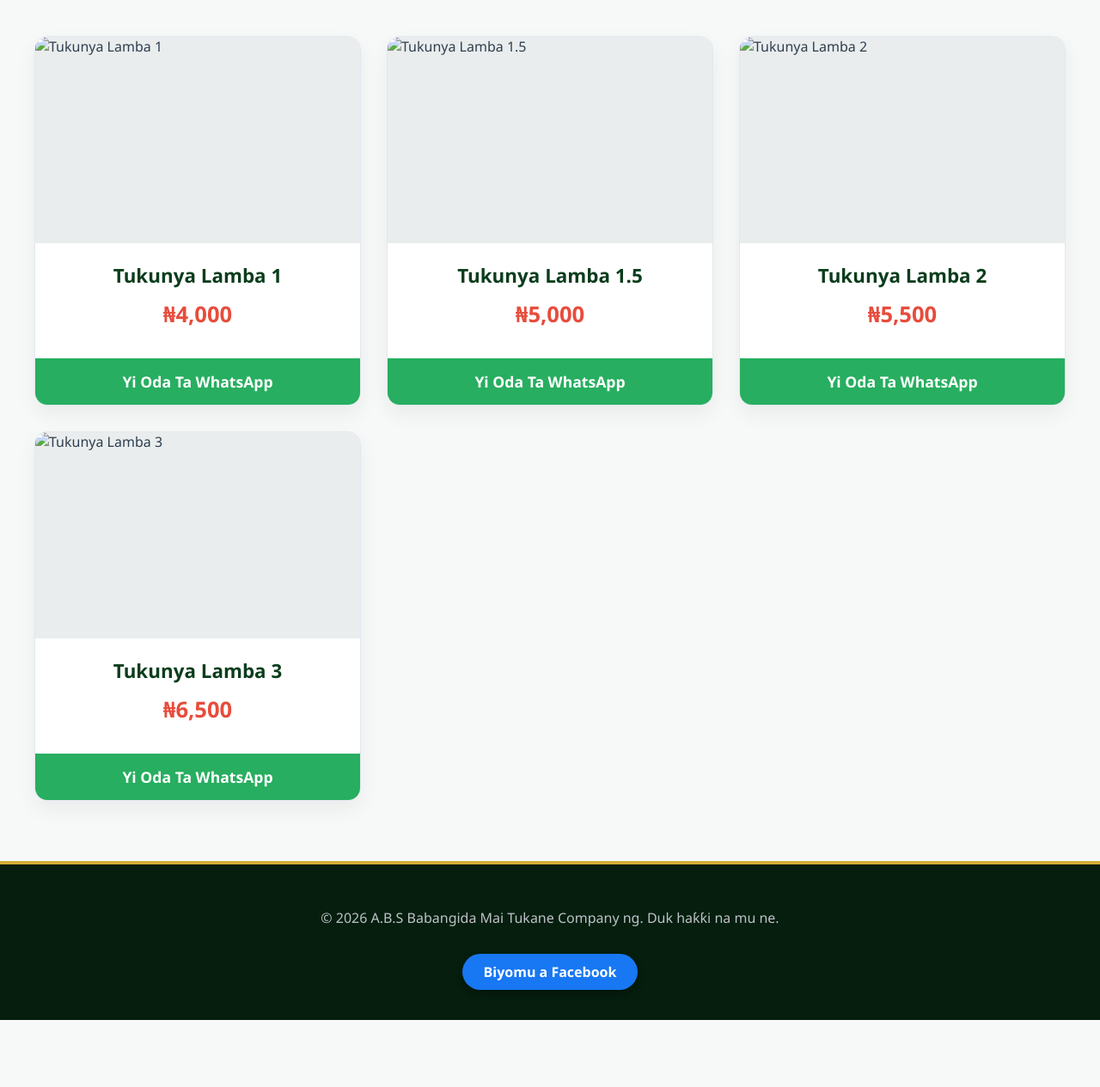
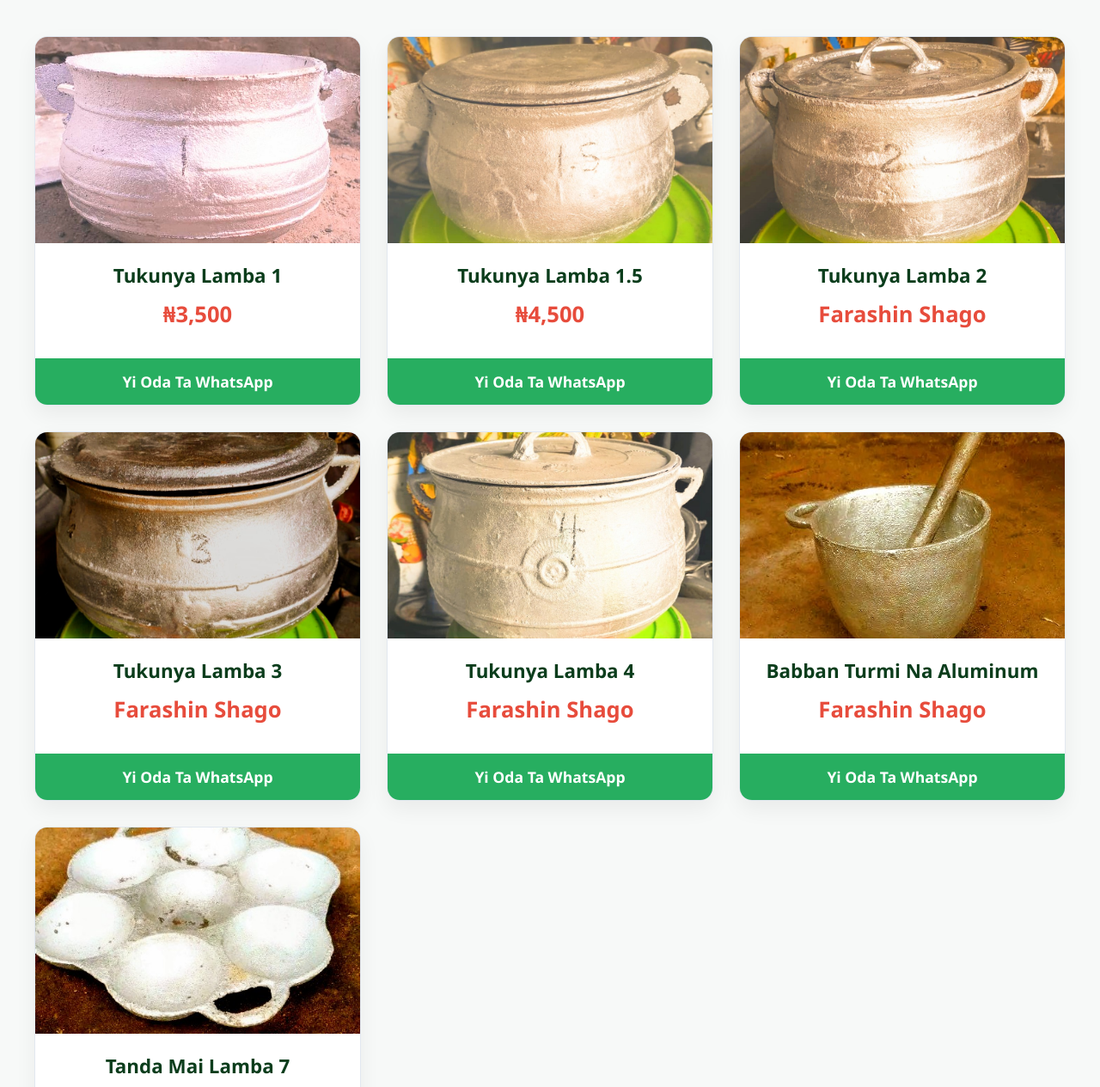
Before and after one commit to babangidasuleiman4-droid/A-B-S-Babangida-Mai-Tukane-, a plain HTML site: page index.html in a window 1280 px wide. Shown: the part 528-1793 px from the top of the page at 86% size. Before the commit the page ends 1715 px from the top, so only its background shows below. Drawn offline with Linux system fonts and the light colour scheme.

Commit message:
Update index.html

```diff
--- a/index.html
+++ b/index.html
@@ -1,4 +1,4 @@
-<!DOCTYPE html>
+ <!DOCTYPE html>
 <html lang="ha">
 <head>
     <meta charset="UTF-8">
@@ -6,9 +6,9 @@
     <title>A.B.S Babangida Mai Tukane | Gusau</title>
     <style>
         :root {
-            --primary-color: #0b3d1c; /* Kalar koren daji irin na Logo dinka */
+            --primary-color: #0b3d1c; /* Koren daji irin na Logo dinka */
             --accent-color: #27ae60;  /* Koren WhatsApp */
-            --gold-color: #d4af37;    /* Kalar zinari don kawata gefen abubuwa */
+            --gold-color: #d4af37;    /* Kalar zinari na Logo */
             --bg-color: #f7f9f8;
             --text-color: #2c3e50;
         }
@@ -21,7 +21,6 @@
             color: var(--text-color);
         }
 
-        /* Saman Gida (Header) */
         header {
             background: linear-gradient(135deg, #051e0e, var(--primary-color));
             color: white;
@@ -55,7 +54,6 @@
             font-style: italic;
         }
 
-        /* Wurin Bayanan Shago */
         .shop-info-bar {
             background-color: #fff;
             padding: 15px;
@@ -93,7 +91,6 @@
             border-radius: 2px;
         }
 
-        /* Tsarin Akwatina (Grid) */
         .products-grid {
             display: grid;
             grid-template-columns: repeat(auto-fit, minmax(280px, 1fr));
@@ -143,7 +140,6 @@
             margin: 12px 0;
         }
 
-        /* Madannai */
         .order-btn {
             display: block;
             background-color: var(--accent-color);
@@ -173,18 +169,12 @@
             display: inline-block;
             padding: 10px 25px;
             color: white;
-            background-color: #1877f2; /* Kalar Facebook ta gaske */
+            background-color: #1877f2;
             text-decoration: none;
             border-radius: 25px;
             font-weight: bold;
             margin-top: 15px;
             box-shadow: 0 4px 10px rgba(0,0,0,0.3);
-            transition: transform 0.2s;
-        }
-
-        .social-btn:hover {
-            transform: scale(1.05);
-            background-color: #166fe5;
         }
     </style>
 </head>
@@ -198,7 +188,7 @@
 
     <div class="shop-info-bar">
         <div>📍 <b>Adireshi:</b> Sabon Gari, Kasuwar Dan Kuma, Tashar Magami, Gusau, Zamfara State</div>
-        <div>📞 <b>WhatsApp & Kira:</b> 08161819245</div>
+        <div>📞 <b>WhatsApp:</b> 08161819245</div>
     </div>
 
     <div class="container">
@@ -207,39 +197,66 @@
         <div class="products-grid">
 
             <div class="product-card">
-                <img src="tukunya1.jpg" alt="Tukunya Lamba 1" class="product-image">
+                <img src="Tukunya no1.jpg" alt="Tukunya Lamba 1" class="product-image">
                 <div class="product-details">
                     <h3>Tukunya Lamba 1</h3>
-                    <div class="product-price">₦4,000</div>
+                    <div class="product-price">₦3,500</div>
                 </div>
                 <a href="https://wa.me/2348161819245?text=Sannu%20A.B.S%20Babangida%20Mai%20Tukane,%20ina%20son%20siyan%20Tukunya%20Lamba%201" class="order-btn" target="_blank">Yi Oda Ta WhatsApp</a>
             </div>
 
             <div class="product-card">
-                <img src="tukunya15.jpg" alt="Tukunya Lamba 1.5" class="product-image">
+                <img src="Tukunya no1.5 .jpg" alt="Tukunya Lamba 1.5" class="product-image">
                 <div class="product-details">
                     <h3>Tukunya Lamba 1.5</h3>
-                    <div class="product-price">₦5,000</div>
+                    <div class="product-price">₦4,500</div>
                 </div>
                 <a href="https://wa.me/2348161819245?text=Sannu%20A.B.S%20Babangida%20Mai%20Tukane,%20ina%20son%20siyan%20Tukunya%20Lamba%201.5" class="order-btn" target="_blank">Yi Oda Ta WhatsApp</a>
             </div>
 
             <div class="product-card">
-                <img src="tukunya2.jpg" alt="Tukunya Lamba 2" class="product-image">
+                <img src="Tukunya no2.jpg" alt="Tukunya Lamba 2" class="product-image">
                 <div class="product-details">
                     <h3>Tukunya Lamba 2</h3>
-                    <div class="product-price">₦5,500</div>
+                    <div class="product-price">Farashin Shago</div>
                 </div>
                 <a href="https://wa.me/2348161819245?text=Sannu%20A.B.S%20Babangida%20Mai%20Tukane,%20ina%20son%20siyan%20Tukunya%20Lamba%202" class="order-btn" target="_blank">Yi Oda Ta WhatsApp</a>
             </div>
 
             <div class="product-card">
-                <img src="tukunya3.jpg" alt="Tukunya Lamba 3" class="product-image">
+                <img src="Tukunya no3 .jpg" alt="Tukunya Lamba 3" class="product-image">
                 <div class="product-details">
                     <h3>Tukunya Lamba 3</h3>
-                    <div class="product-price">₦6,500</div>
+                    <div class="product-price">Farashin Shago</div>
                 </div>
                 <a href="https://wa.me/2348161819245?text=Sannu%20A.B.S%20Babangida%20Mai%20Tukane,%20ina%20son%20siyan%20Tukunya%20Lamba%203" class="order-btn" target="_blank">Yi Oda Ta WhatsApp</a>
+            </div>
+
+            <div class="product-card">
+                <img src="Tukunya no4.jpg" alt="Tukunya Lamba 4" class="product-image">
+                <div class="product-details">
+                    <h3>Tukunya Lamba 4</h3>
+                    <div class="product-price">Farashin Shago</div>
+                </div>
+                <a href="https://wa.me/2348161819245?text=Sannu%20A.B.S%20Babangida%20Mai%20Tukane,%20ina%20son%20siyan%20Tukunya%20Lamba%204" class="order-btn" target="_blank">Yi Oda Ta WhatsApp</a>
+            </div>
+
+            <div class="product-card">
+                <img src="Turmi big.png" alt="Babban Turmi" class="product-image">
+                <div class="product-details">
+                    <h3>Babban Turmi Na Aluminum</h3>
+                    <div class="product-price">Farashin Shago</div>
+                </div>
+                <a href="https://wa.me/2348161819245?text=Sannu%20A.B.S%20Babangida%20Mai%20Tukane,%20ina%20son%20siyan%20Babban%20Turmi" class="order-btn" target="_blank">Yi Oda Ta WhatsApp</a>
+            </div>
+
+            <div class="product-card">
+                <img src="Tanda mai 7.jpg" alt="Tanda Mai 7" class="product-image">
+                <div class="product-details">
+                    <h3>Tanda Mai Lamba 7</h3>
+                    <div class="product-price">Farashin Shago</div>
+                </div>
+                <a href="https://wa.me/2348161819245?text=Sannu%20A.B.S%20Babangida%20Mai%20Tukane,%20ina%20son%20siyan%20Tanda%20Mai%207" class="order-btn" target="_blank">Yi Oda Ta WhatsApp</a>
             </div>
 
         </div>
```
